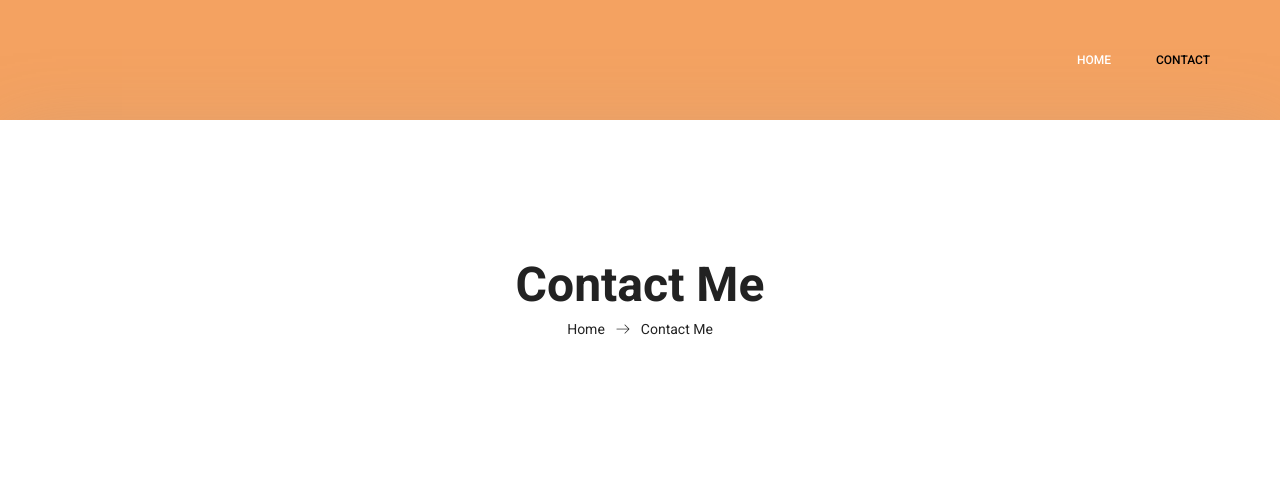
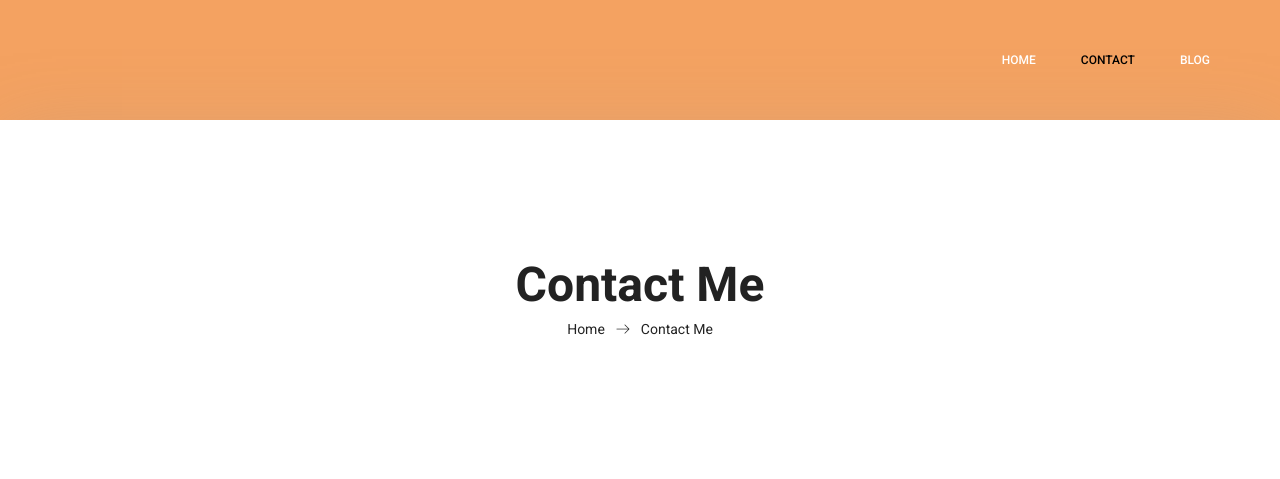
Before and after one commit to softdevcan/softdevcan, a Django app: page /contact/ in a window 1280 px wide. Shown: the top 479 px of the page. Run offline with Django 4.2, Linux system fonts and the light colour scheme; data that the repository does not hold is empty; some libraries are stand-ins or nearby versions.

Commit message:
feat: enable blog link in navbar

```diff
--- a/templates/includes/navbar.html
+++ b/templates/includes/navbar.html
@@ -21,9 +21,9 @@
                                 <li class="nav-item {% if request.path == '/contact/' %}active{% endif %}">
                                     <a class="nav-link" href="{% url 'contact' %}">Contact</a>
                                 </li>
-{#                                <li class="nav-item {% if request.path == '/blog/' %}active{% endif %}">#}
-{#                                    <a class="nav-link" href="{% url 'blog_home' %}">Blog</a>#}
-{#                                </li>#}
+                                <li class="nav-item {% if request.path == '/blog/' %}active{% endif %}">
+                                    <a class="nav-link" href="{% url 'blog_home' %}">Blog</a>
+                                </li>
                                 {% for document in documents %}
                                 <li class="nav-item">
                                     <a class="nav-link" href="{{ document.file.url }}" target="_blank">
```
